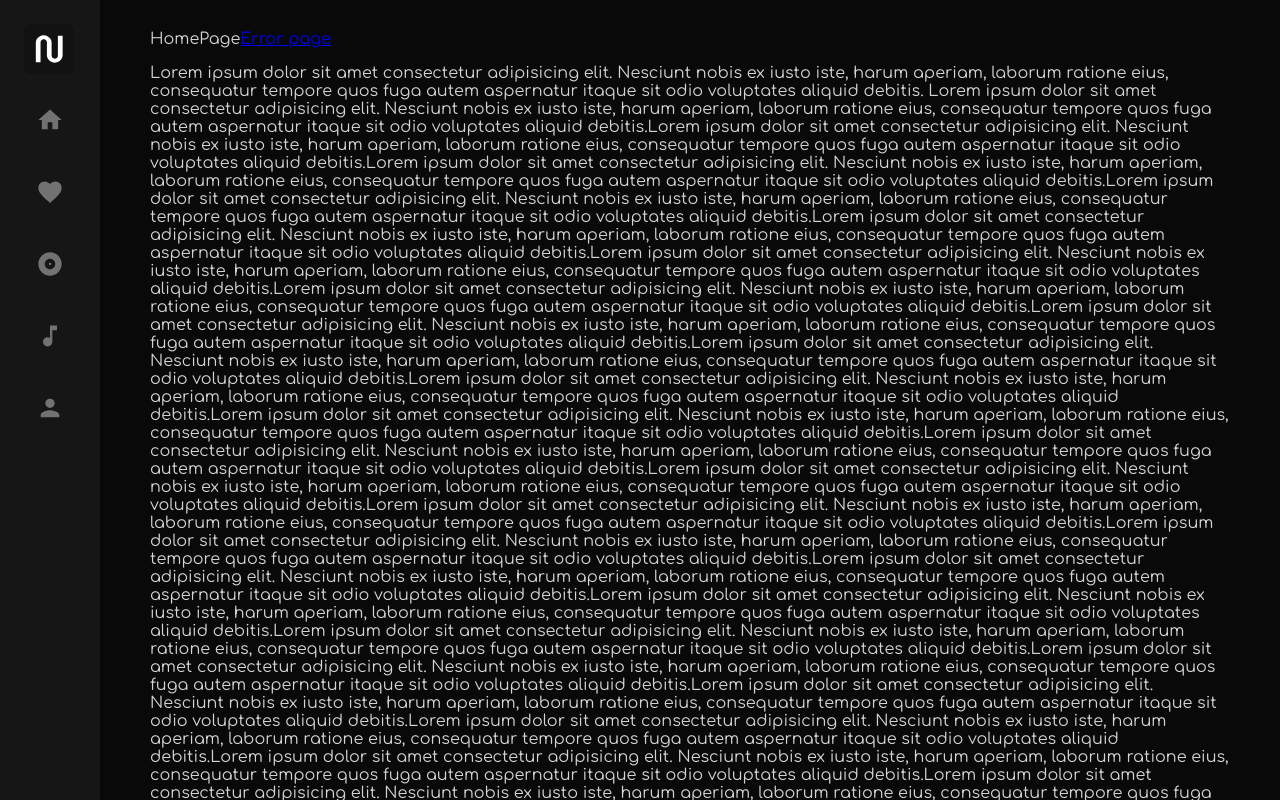
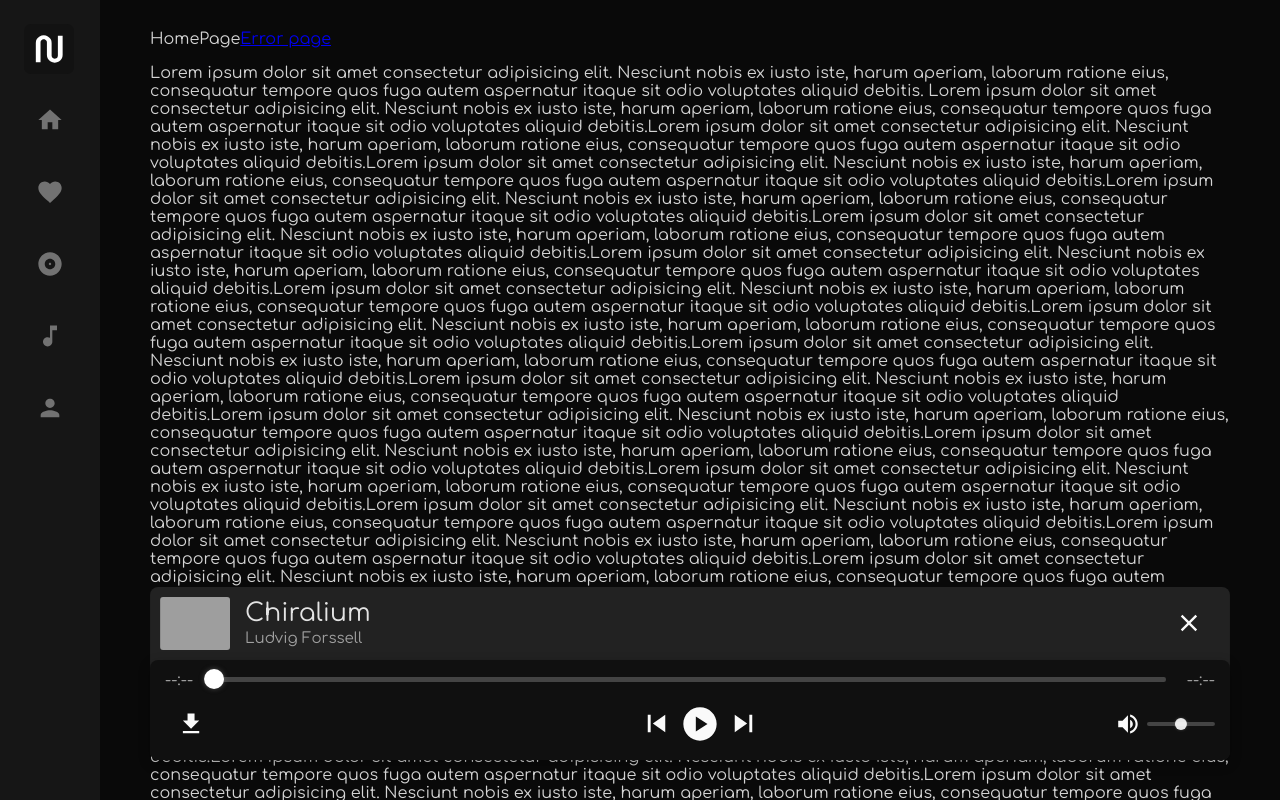
Before and after one commit to svtmlnk/noises, a React (Vite) app: page / in a window 1280 px wide. Built offline with nearby package versions, Linux system fonts and the light colour scheme; grey boxes are pictures that could not be loaded.

Commit message:
adding animejs library and added funny loop animation for player

```diff
--- a/package.json
+++ b/package.json
@@ -14,6 +14,7 @@
     "@emotion/styled": "^11.14.1",
     "@mui/icons-material": "^9.3.1",
     "@mui/material": "^9.3.1",
+    "animejs": "^4.5.0",
     "react": "^19.2.7",
     "react-dom": "^19.2.7",
     "react-h5-audio-player": "^3.10.2",
--- a/src/components/Player/index.tsx
+++ b/src/components/Player/index.tsx
@@ -5,7 +5,7 @@ import styles from "./Player.module.scss";
 
 import iney from "../../assets/INEY.mp3";
 import chiralium from "../../assets/chiralium.mp3";
-import { useEffect, useState } from "react";
+import { useEffect, useRef, useState } from "react";
 import IconButton from "@mui/material/IconButton";
 import DownloadIcon from "@mui/icons-material/Download";
 import PlayCircleIcon from "@mui/icons-material/PlayCircle";
@@ -17,6 +17,8 @@ import VolumeUpIcon from "@mui/icons-material/VolumeUp";
 import VolumeOffIcon from "@mui/icons-material/VolumeOff";
 import CloseIcon from "@mui/icons-material/Close";
 import { usePlayer } from "../../context/playerContext";
+
+import { animate, spring } from "animejs";
 
 export default function Player() {
   const playlist = [
@@ -38,6 +40,21 @@ export default function Player() {
 
   // playerContext.tsx
   const { showPlayer, setShowPlayer } = usePlayer();
+
+  const playerRef = useRef<HTMLDivElement>(null);
+
+  useEffect(() => {
+    if (!playerRef.current) return;
+
+    animate(playerRef.current, {
+      scale: [
+        { to: 1.25, ease: "inOut(3)", duration: 200 },
+        { to: 1, ease: spring({ bounce: 0.7 }) },
+      ],
+      loop: true,
+      loopDelay: 250,
+    });
+  }, []);
 
   // id текущего трека
   const [currentTrack, setTrackIndex] = useState(0);
@@ -77,7 +94,11 @@ export default function Player() {
   };
 
   return (
-    <div className={styles["player-container"]} style={{display: showPlayer ? "block" : "none"}}>
+    <div
+      className={styles["player-container"]}
+      ref={playerRef}
+      style={{ display: showPlayer ? "block" : "none" }}
+    >
       <div className={styles["player-music"]}>
         <img src={playlist[currentTrack].img} alt="INEY" />
         <div className={styles["music-info"]}>
--- a/src/context/playerContext.tsx
+++ b/src/context/playerContext.tsx
@@ -15,7 +15,7 @@ const PlayerContext = createContext<PlayerContextType | undefined>(undefined);
 // Главный Provider.
 // Здесь хранятся данные, которые должны быть доступны всему приложению. children — это все компоненты, которые будут обёрнуты в Provider.
 export const PlayerProvider = ({ children }: { children: ReactNode }) => {
-  const [showPlayer, setShowPlayer] = useState(false);
+  const [showPlayer, setShowPlayer] = useState(true);
   // showPlayer используется для отображение плеера, a setShowPlayer для изменения значения showPlayer
 
   // value - объект, который будет доступен через useContext().
```
Also changed, not shown: 1 other file (tests, documents, lock files or other folders).
